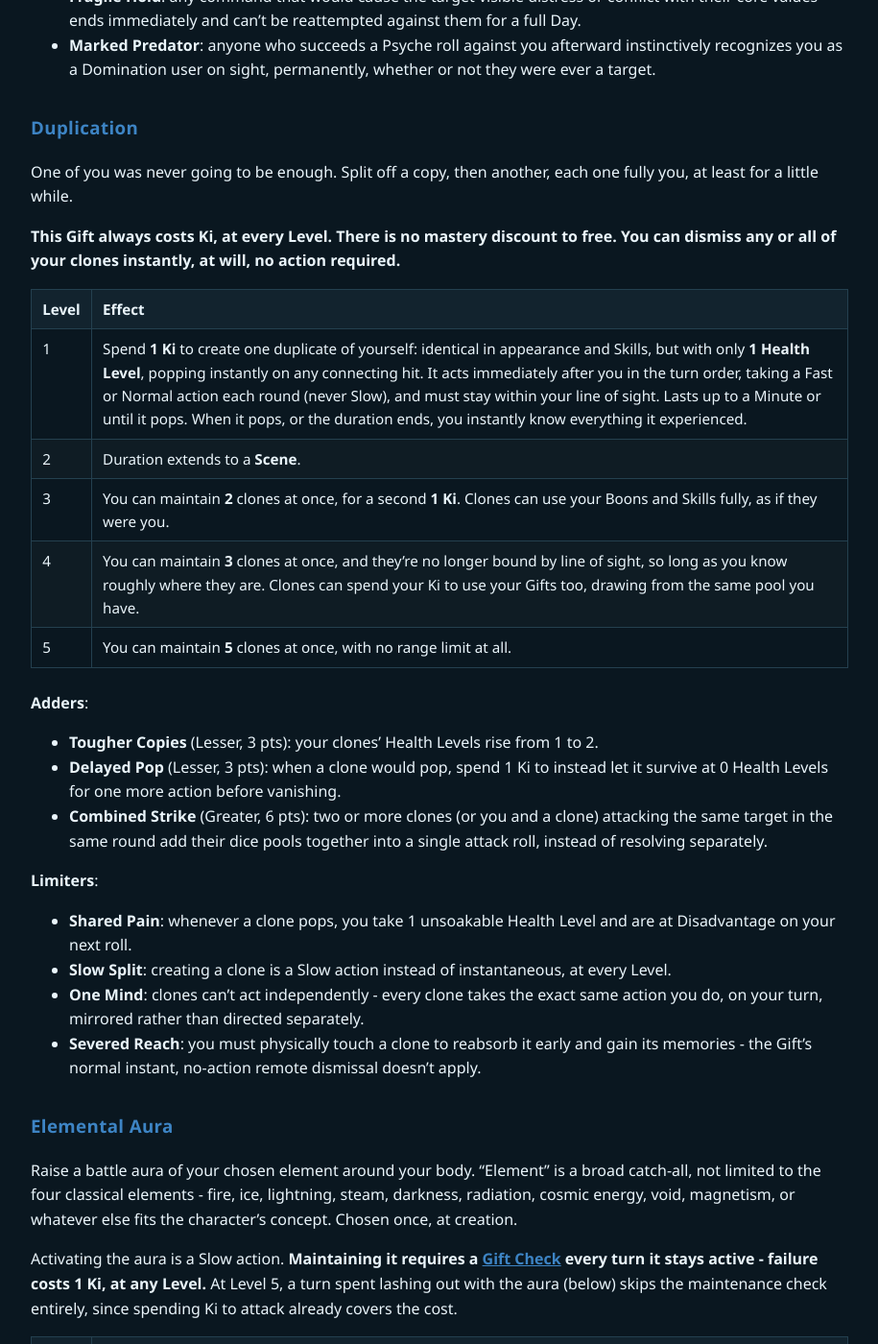
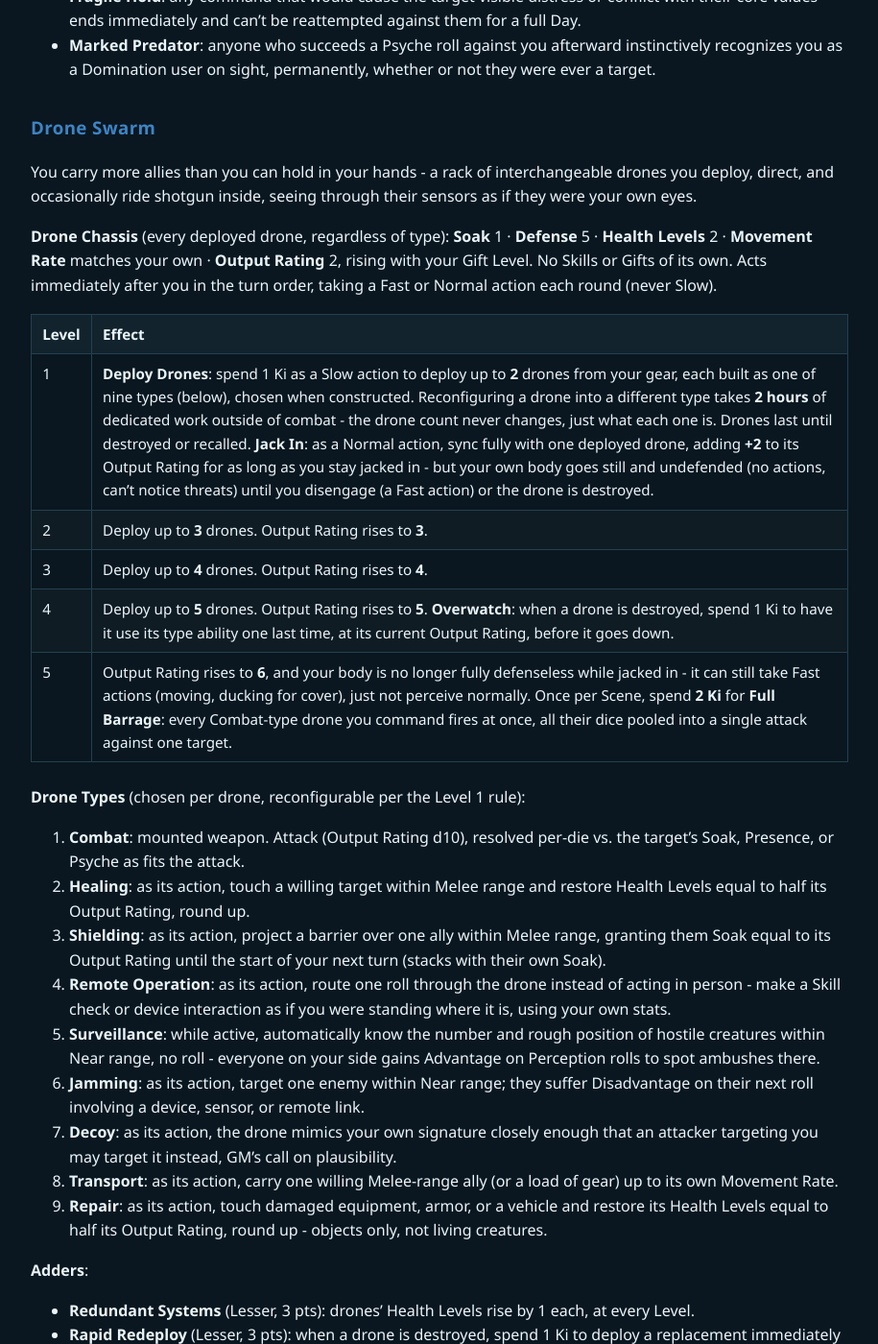
Before and after one commit to feralucce/20_Below, a Jekyll site: the page built from rules/gifts.md, in a window 1280 px wide and 1400 px high, scrolled down 11716 px. Shown: the whole window at 96% size, without its empty margins (182-1097 px from the left). Built offline with Jekyll 4.4.1, drawn with Linux system fonts in a browser that asks for light colours; our own code applies the rules of GitHub Pages for plain Markdown files; some of the changed text lies outside the part shown.

Commit message:
New Gift: Drone Swarm, the 45th
A drone-rigger archetype (per direct request: "look at drone riggers
from Shadowrun"), built as an original take rather than pulling any of
Shadowrun's specific mechanics - the shared throughline is a single
Output Rating (2/3/4/5/6 by Gift Level, the same curve used everywhere
else in the book) that every deployed drone spends differently depending
on its type, plus the signature rigger tension of Jack In: full sync
with one drone for a flat +2 to its Output Rating, at the cost of your
own body going still and undefended until you disengage.

Nine drone types cover a real toolkit rather than just combat (Combat,
Healing, Shielding, Remote Operation, Surveillance, Jamming, Decoy,
Transport, Repair) - reconfigurable per-drone with 2 hours of downtime
work, without ever changing the drone count itself. Checked against
Swarm (the character's own body becomes many small pieces) and
Technokinesis (hacking devices you don't own) first to confirm this
covers a genuinely open niche: commanding hardware you own outright.

Chassis stats pulled into their own labeled stat block, matching the
Adversary Index's Soak/Defense/Health Levels/Movement Rate convention,
per direct request. Verified the app's Gift parser picks it up correctly
(45 total Gifts detected), slotted alphabetically between Domination and
Duplication.

```diff
--- a/rules/gifts.md
+++ b/rules/gifts.md
@@ -279,6 +279,46 @@ As with any Mental attack, additional [Ki Infusion](rules.md#ki-infusion) (1 Ki
 - **One Word, Always**: commands never advance past Level 1's single-word simplicity, regardless of Gift Level bought - Level 2's sentence/complexity upgrade never applies.
 - **Fragile Hold**: any command that would cause the target visible distress or conflict with their core values ends immediately and can't be reattempted against them for a full Day.
 - **Marked Predator**: anyone who succeeds a Psyche roll against you afterward instinctively recognizes you as a Domination user on sight, permanently, whether or not they were ever a target.
+
+### Drone Swarm
+
+You carry more allies than you can hold in your hands - a rack of interchangeable drones you deploy, direct, and occasionally ride shotgun inside, seeing through their sensors as if they were your own eyes.
+
+**Drone Chassis** (every deployed drone, regardless of type): **Soak** 1 · **Defense** 5 · **Health Levels** 2 · **Movement Rate** matches your own · **Output Rating** 2, rising with your Gift Level. No Skills or Gifts of its own. Acts immediately after you in the turn order, taking a Fast or Normal action each round (never Slow).
+
+| Level | Effect |
+|---|---|
+| 1 | **Deploy Drones**: spend 1 Ki as a Slow action to deploy up to **2** drones from your gear, each built as one of nine types (below), chosen when constructed. Reconfiguring a drone into a different type takes **2 hours** of dedicated work outside of combat - the drone count never changes, just what each one is. Drones last until destroyed or recalled. **Jack In**: as a Normal action, sync fully with one deployed drone, adding **+2** to its Output Rating for as long as you stay jacked in - but your own body goes still and undefended (no actions, can't notice threats) until you disengage (a Fast action) or the drone is destroyed. |
+| 2 | Deploy up to **3** drones. Output Rating rises to **3**. |
+| 3 | Deploy up to **4** drones. Output Rating rises to **4**. |
+| 4 | Deploy up to **5** drones. Output Rating rises to **5**. **Overwatch**: when a drone is destroyed, spend 1 Ki to have it use its type ability one last time, at its current Output Rating, before it goes down. |
+| 5 | Output Rating rises to **6**, and your body is no longer fully defenseless while jacked in - it can still take Fast actions (moving, ducking for cover), just not perceive normally. Once per Scene, spend **2 Ki** for **Full Barrage**: every Combat-type drone you command fires at once, all their dice pooled into a single attack against one target. |
+
+**Drone Types** (chosen per drone, reconfigurable per the Level 1 rule):
+
+1. **Combat**: mounted weapon. Attack (Output Rating d10), resolved per-die vs. the target's Soak, Presence, or Psyche as fits the attack.
+2. **Healing**: as its action, touch a willing target within Melee range and restore Health Levels equal to half its Output Rating, round up.
+3. **Shielding**: as its action, project a barrier over one ally within Melee range, granting them Soak equal to its Output Rating until the start of your next turn (stacks with their own Soak).
+4. **Remote Operation**: as its action, route one roll through the drone instead of acting in person - make a Skill check or device interaction as if you were standing where it is, using your own stats.
+5. **Surveillance**: while active, automatically know the number and rough position of hostile creatures within Near range, no roll - everyone on your side gains Advantage on Perception rolls to spot ambushes there.
+6. **Jamming**: as its action, target one enemy within Near range; they suffer Disadvantage on their next roll involving a device, sensor, or remote link.
+7. **Decoy**: as its action, the drone mimics your own signature closely enough that an attacker targeting you may target it instead, GM's call on plausibility.
+8. **Transport**: as its action, carry one willing Melee-range ally (or a load of gear) up to its own Movement Rate.
+9. **Repair**: as its action, touch damaged equipment, armor, or a vehicle and restore its Health Levels equal to half its Output Rating, round up - objects only, not living creatures.
+
+**Adders**:
+
+- **Redundant Systems** (Lesser, 3 pts): drones' Health Levels rise by 1 each, at every Level.
+- **Rapid Redeploy** (Lesser, 3 pts): when a drone is destroyed, spend 1 Ki to deploy a replacement immediately as a Fast action.
+- **Swarm Tactics** (Greater, 6 pts): while jacked into one drone, every other deployed drone's Output Rating also gains the +2 Jack-In bonus, coordinated off the same sync.
+- **Emergency Eject** (Greater, 6 pts): if your jacked-in drone is destroyed, spend 1 Ki to disengage cleanly instead of the normal disorientation (Disadvantage on your next roll).
+
+**Limiters**:
+
+- **Short Leash**: drones (and Jack In) stop functioning beyond Close range of you.
+- **One at a Time**: while jacked into one drone, every other deployed drone freezes in place until you disengage.
+- **Fragile Fleet**: drones' Health Levels are permanently 1 lower at every Level, minimum 1.
+- **Exposed While Jacked**: Level 5's "still take Fast actions" benefit never applies - your body stays fully defenseless the whole time, at every Level.
 
 ### Duplication
 
```
